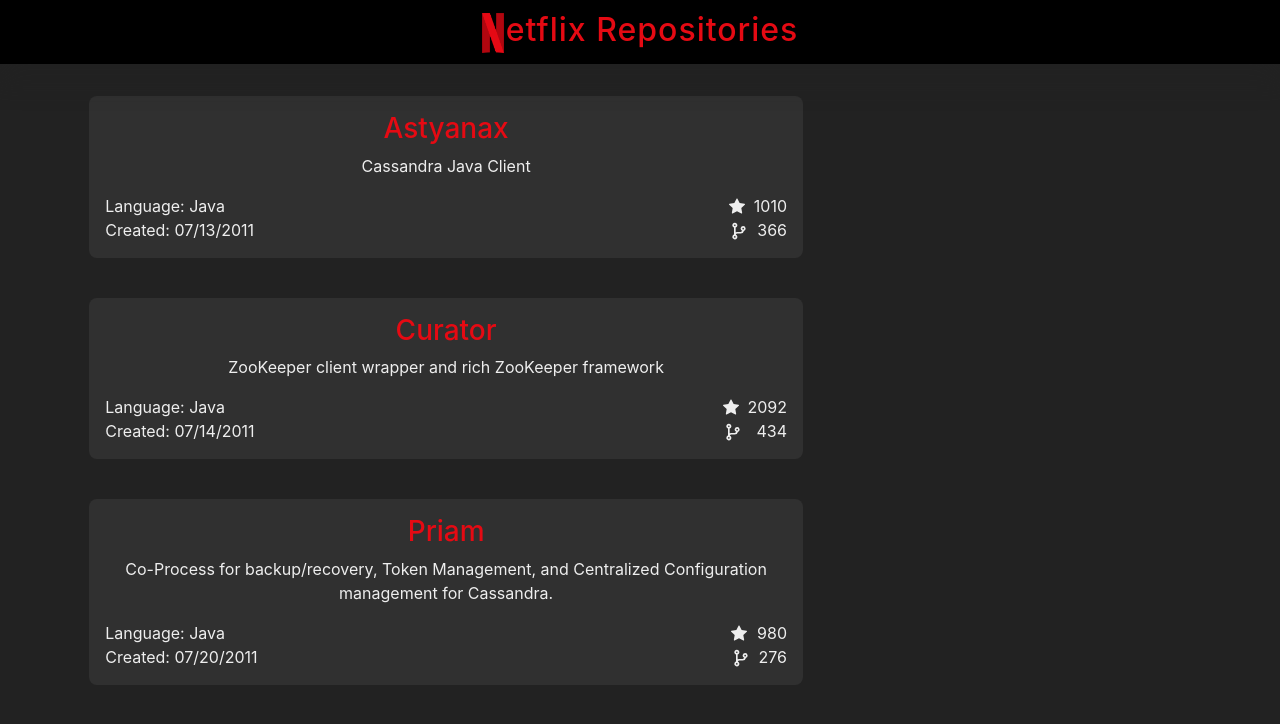
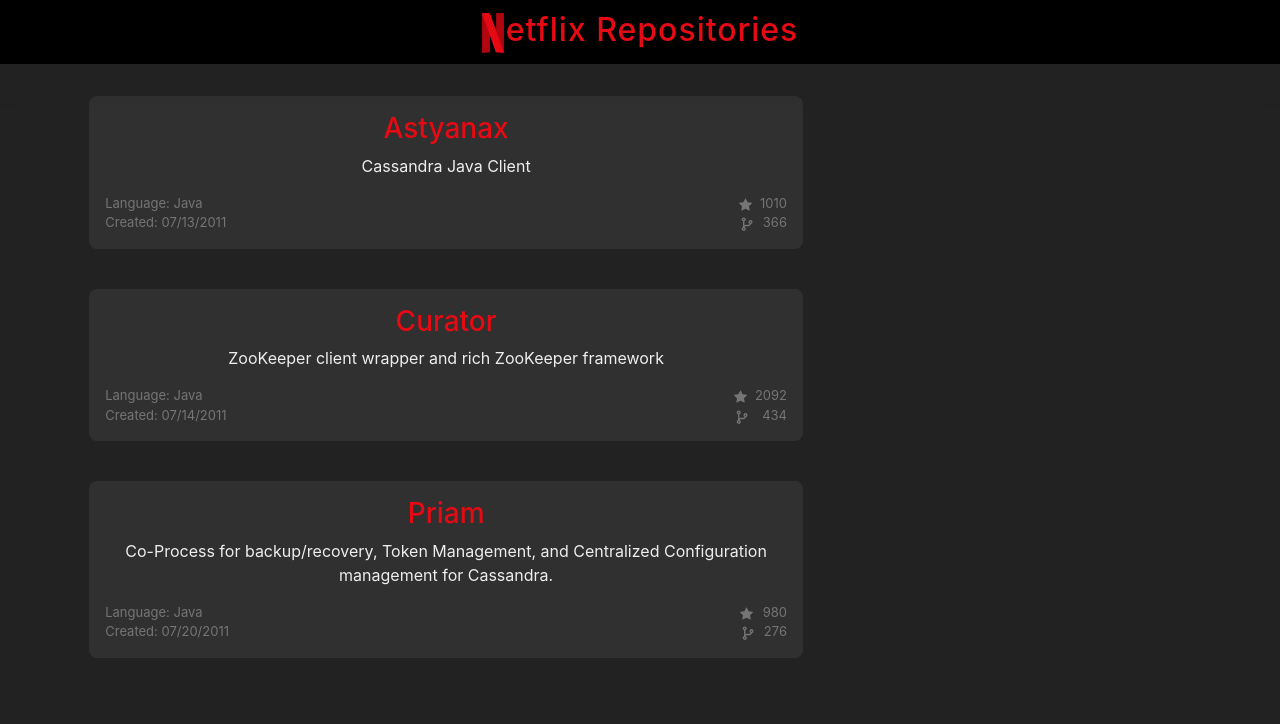
Before and after one commit to kevinreber/repo-land, a React (Create React App) app: page / in a window 1280 px wide. Shown: the top 724 px of the page. Built offline with nearby package versions, Linux system fonts and the light colour scheme.

Commit message:
added styles

```diff
--- a/src/components/styles/RepoList.css
+++ b/src/components/styles/RepoList.css
@@ -29,16 +29,22 @@
     justify-content: space-between;
 }
 
+.Repo-List>.Repo-Card>.Repo-Card__Footer {
+    font-size: small;
+}
+
 .Repo-List>.Repo-Card>.Repo-Card__Footer p {
     margin-bottom: 0;
 }
 
-.Repo-List>.Repo-Card>.Repo-Card__Footer>.Repo-Card__Stats,
-.Repo-List>.Repo-Card>.Repo-Card__Footer>.Repo-Card__Icons {
+.Repo-List>.Repo-Card>.Repo-Card__Footer>.Repo-Card__Stats>p,
+.Repo-List>.Repo-Card>.Repo-Card__Footer>.Repo-Card__Icons p,
+.Repo-List>.Repo-Card>.Repo-Card__Footer>.Repo-Card__Icons svg {
     display: flex;
     flex-direction: column;
     justify-content: center;
     text-align: left;
+    color: var(--tertiary);
 }
 
 .Repo-List>.Repo-Card>.Repo-Card__Footer>.Repo-Card__Icons>.Repo-Card__Stars svg {
```
